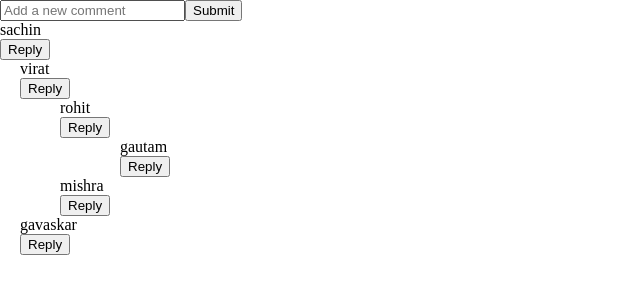
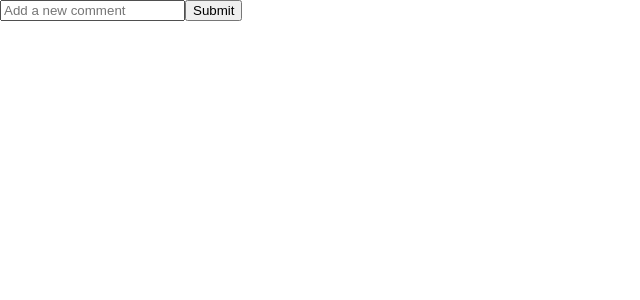
Before and after one commit to KirtikumarKavande/react-challenges, a React (Vite) app: page / in a window 1280 px wide. Shown: the top 300 px of the page, without its empty margins (0-640 px from the left). Built offline with nearby package versions, Linux system fonts and the light colour scheme.

Commit message:
nested comment msg

```diff
--- a/src/nested-comment/NestedComment.jsx
+++ b/src/nested-comment/NestedComment.jsx
@@ -3,35 +3,7 @@ import AnotherComment from "./AnotherComment";
 
 const NestedComment = () => {
   const [newCommentText, setNewCommentText] = useState("");
-  const [allComments, setAllComments] = useState([
-    {
-      id: 1,
-      msg: "sachin",
-      children: [
-        {
-          id: 2,
-          msg: "virat",
-          children: [
-            {
-              id: 3,
-              msg: "rohit",
-              children: [{ id: 4, msg: "gautam", children: [] }],
-            },
-            {
-              id: 5,
-              msg: "mishra",
-              children: [],
-            },
-          ],
-        },
-        {
-          id: 6,
-          msg: "gavaskar",
-          children: [],
-        }
-      ],
-    },
-  ]);
+  const [allComments, setAllComments] = useState([]);
 
   const handleSubmit = (e) => {
     e.preventDefault();
```
Also changed, not shown: src/nested-comment/notes.txt (added).
